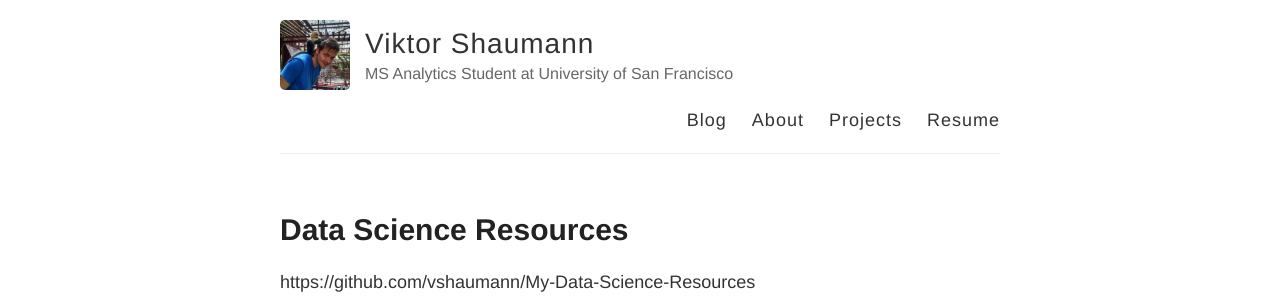
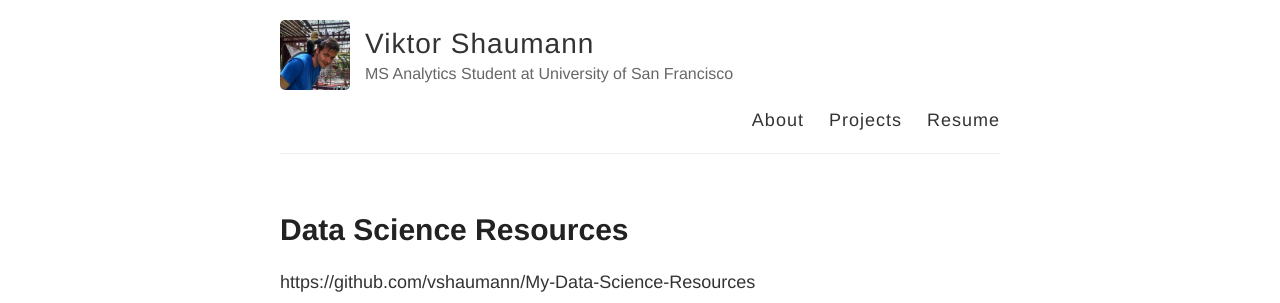
Before and after one commit to vshaumann/vshaumann.github.io, a Jekyll site: the page built from index.html, in a window 1280 px wide. Shown: the top 303 px of the page. Built offline with Jekyll 4.4.1, drawn with Linux system fonts in a browser that asks for light colours; Markdown is read by kramdown in place of the engine named in the settings.

Commit message:
Update default.html

```diff
--- a/_layouts/default.html
+++ b/_layouts/default.html
@@ -27,8 +27,7 @@
           </div>
 
           <nav>
-            <a href="{{ site.baseurl }}/">Blog</a>
-            <a href="{{ site.baseurl }}/about">About</a>
+            <a href="{{ site.baseurl }}/">About</a>
             <a href="{{ site.baseurl }}/projects">Projects</a>
             <a href="{{ site.baseurl }}/resume">Resume</a>
           </nav>
```
